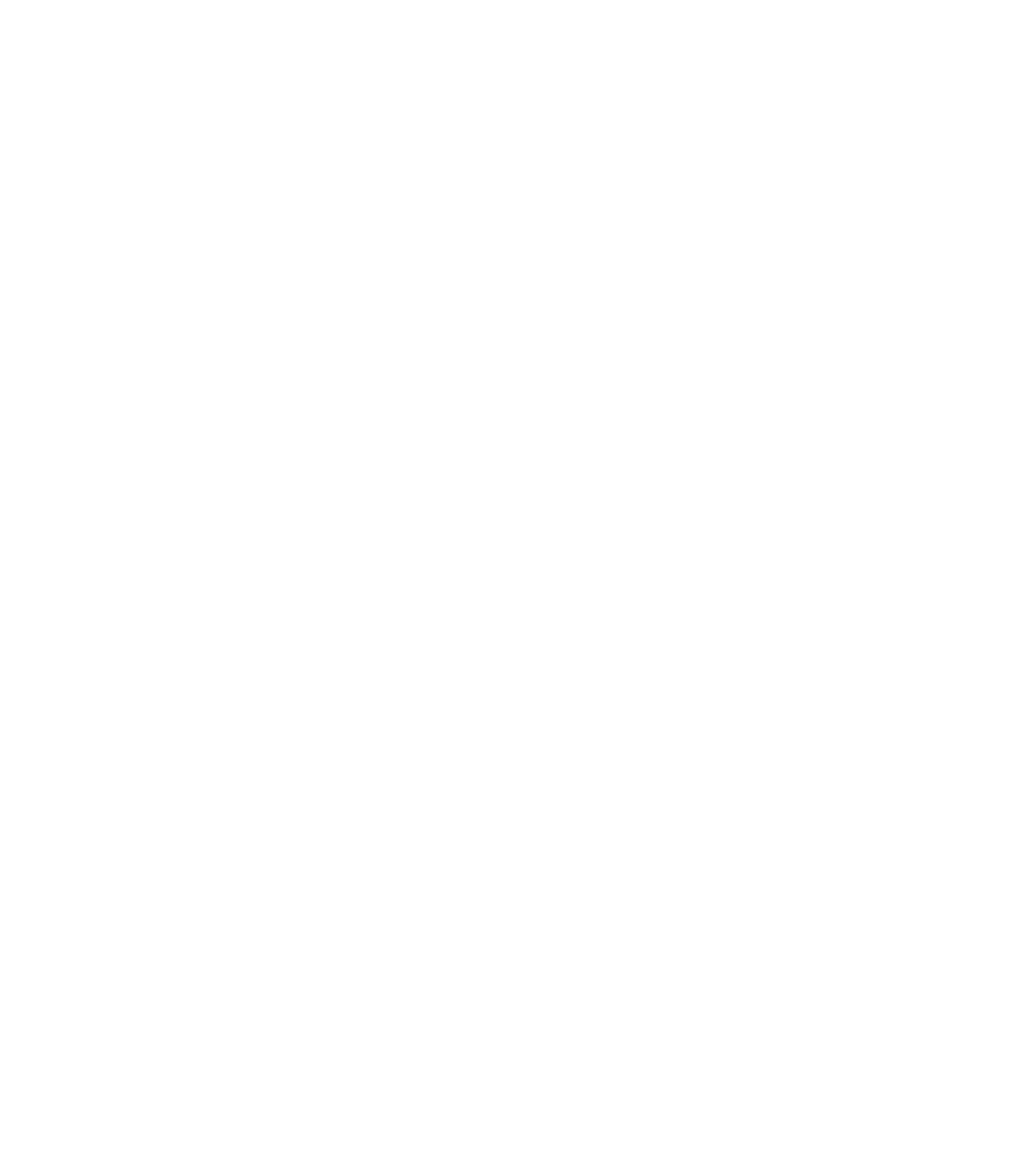
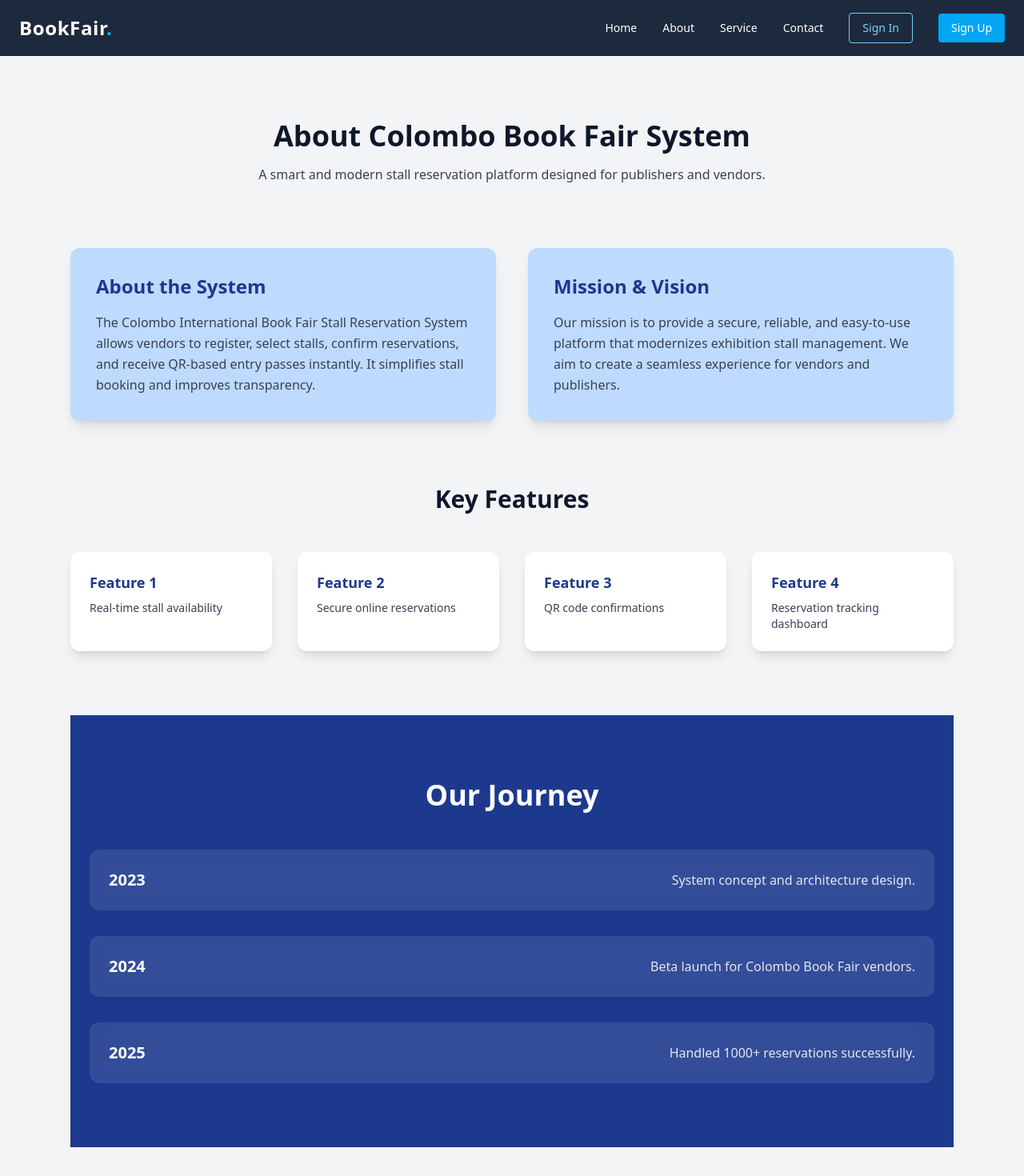
Before and after one commit to Sulakshan001/Bookfair, a React (Vite) app in the folder Frontend/reactapp/: page /about in a window 1280 px wide. Before the commit this address had no page. Shown: the top 1470 px of the page at 80% size. Before the commit the page ends 800 px from the top, so only its background shows below. Built offline with nearby package versions, Linux system fonts and the light colour scheme.

Commit message:
About page

```diff
--- a/Frontend/reactapp/src/App.jsx
+++ b/Frontend/reactapp/src/App.jsx
@@ -5,6 +5,7 @@
 import { Routes, Route, Outlet, BrowserRouter } from "react-router-dom";
 import Navbar from './Components/common/Navbar';
 import Footer from './Components/common/Footer';
+import About from './Components/pages/About';
 
 function PublicLayout() {
   return (
@@ -25,6 +26,7 @@
     <BrowserRouter>
       <Routes>
         <Route path="/" element={<PublicLayout />}>
+          <Route path="/about" element={<About />} />
 
         </Route>
       </Routes>
--- /dev/null
+++ b/Frontend/reactapp/src/Components/pages/About.jsx
@@ -0,0 +1,113 @@
+import { motion } from "framer-motion";
+
+const About = () => {
+  return (
+    <section className="bg-gray-100 text-slate-900 py-20">
+      <div className="max-w-6xl mx-auto px-6 space-y-20">
+
+        {/* HEADER */}
+        <motion.div
+          initial={{ opacity: 0, y: -20 }}
+          animate={{ opacity: 1, y: 0 }}
+          transition={{ duration: 0.6 }}
+          className="text-center"
+        >
+          <h1 className="text-4xl font-bold mb-4">
+            About Colombo Book Fair System
+          </h1>
+          <p className="text-gray-700 max-w-2xl mx-auto">
+            A smart and modern stall reservation platform designed for publishers and vendors.
+          </p>
+        </motion.div>
+
+        {/* ABOUT + MISSION */}
+        <div className="grid md:grid-cols-2 gap-10">
+          <div className="bg-blue-200 rounded-xl shadow-lg p-8 hover:scale-105 transition">
+            <h2 className="text-2xl font-semibold text-blue-900 mb-4">
+              About the System
+            </h2>
+            <p className="text-gray-700 leading-relaxed">
+              The Colombo International Book Fair Stall Reservation System allows vendors
+              to register, select stalls, confirm reservations, and receive QR-based entry
+              passes instantly. It simplifies stall booking and improves transparency.
+            </p>
+          </div>
+
+          <div className="bg-blue-200 rounded-xl shadow-lg p-8 hover:scale-105 transition">
+            <h2 className="text-2xl font-semibold text-blue-900 mb-4">
+              Mission & Vision
+            </h2>
+            <p className="text-gray-700 leading-relaxed">
+              Our mission is to provide a secure, reliable, and easy-to-use platform
+              that modernizes exhibition stall management. We aim to create a seamless
+              experience for vendors and publishers.
+            </p>
+          </div>
+        </div>
+
+        {/* FEATURES */}
+        <div>
+          <h2 className="text-3xl font-bold text-center mb-12">
+            Key Features
+          </h2>
+
+          <div className="grid md:grid-cols-2 lg:grid-cols-4 gap-8">
+            {[
+              "Real-time stall availability",
+              "Secure online reservations",
+              "QR code confirmations",
+              "Reservation tracking dashboard"
+            ].map((feature, index) => (
+              <div
+                key={index}
+                className="bg-white rounded-xl p-6 shadow-lg hover:scale-105 transition"
+              >
+                <h3 className="text-lg font-semibold text-blue-900 mb-2">
+                  Feature {index + 1}
+                </h3>
+                <p className="text-gray-700 text-sm">
+                  {feature}
+                </p>
+              </div>
+            ))}
+          </div>
+        </div>
+
+        {/* HISTORY */}
+       {/* OUR JOURNEY */}
+<section className="bg-blue-900 py-20 text-white">
+  <div className="max-w-6xl mx-auto px-6">
+
+    <h2 className="text-4xl font-bold text-center mb-12">
+      Our Journey
+    </h2>
+
+    <div className="space-y-8">
+      {[
+        { year: "2023", text: "System concept and architecture design." },
+        { year: "2024", text: "Beta launch for Colombo Book Fair vendors." },
+        { year: "2025", text: "Handled 1000+ reservations successfully." }
+      ].map((item, index) => (
+        <div
+          key={index}
+          className="bg-white/10 backdrop-blur-sm p-6 rounded-xl flex flex-col md:flex-row md:justify-between md:items-center hover:bg-white/20 transition"
+        >
+          <span className="text-xl font-bold text-white">
+            {item.year}
+          </span>
+          <p className="text-gray-200 mt-2 md:mt-0">
+            {item.text}
+          </p>
+        </div>
+      ))}
+    </div>
+
+  </div>
+</section>
+</div>
+
+    </section>
+  );
+};
+
+export default About;
```
Also changed, not shown: Frontend/reactapp/src/assets/img1.jpg.jpeg (added), 1 other file (tests, documents, lock files or other folders).
